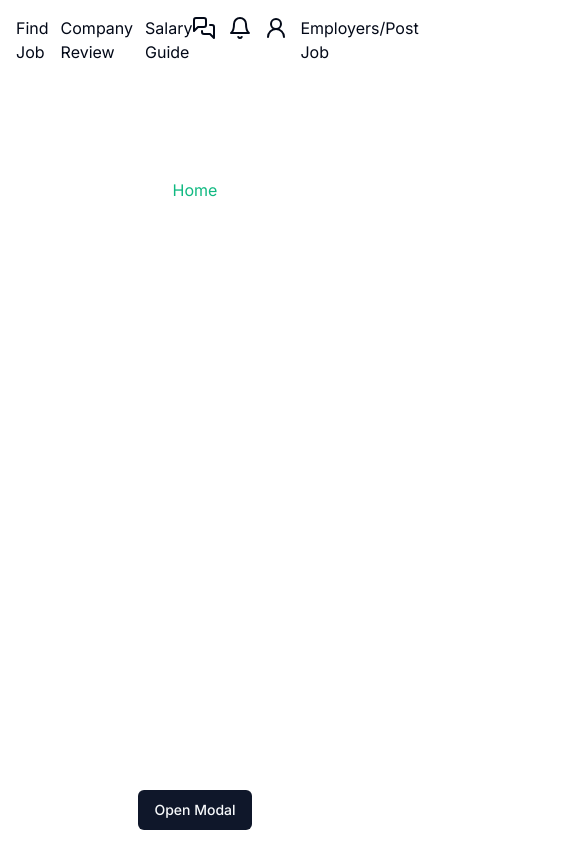
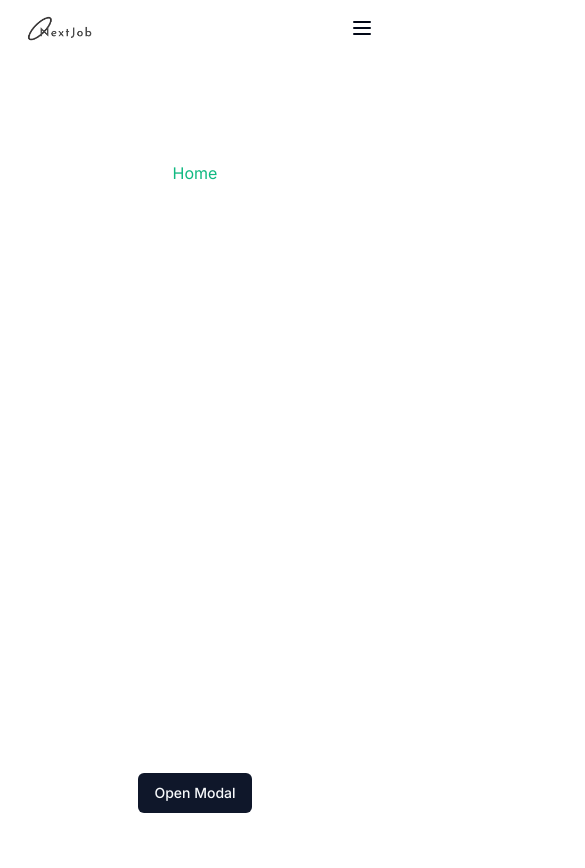
Before and after one commit to samcasmmm/next-news2.0, a Next.js app: page / in a window 390 px wide. Shown: the top 868 px of the page, 585 px wide, since content can reach past the window. Built offline with nearby package versions, Linux system fonts and the light colour scheme.

Commit message:
added navbar

```diff
--- a/src/components/Navbar.tsx
+++ b/src/components/Navbar.tsx
@@ -1,7 +1,7 @@
 'use client';
-import React, { ReactElement, ReactNode } from 'react';
+import React, { ReactElement, ReactNode, useState, useCallback } from 'react';
 import Image from 'next/image';
-import { MessagesSquare, Bell, User2 } from 'lucide-react';
+import { MessagesSquare, Bell, User2, X, Menu } from 'lucide-react';
 import Link from 'next/link';
 
 type Props = {};
@@ -13,7 +13,7 @@ interface HoverableProps {
 
 const Hoverable = ({ children, path, underLine }: HoverableProps) => {
   return (
-    <li className='group cursor-pointer hover:text-blue-600 transition ease-in-out duration-200'>
+    <li className='group cursor-pointer hover:text-blue-600 transition ease-in-out duration-200 font-medium'>
       <Link href={path}>
         {children}
         {underLine && (
@@ -49,9 +49,15 @@ let rightLinks = [
 ];
 
 const Navbar = (props: Props) => {
+  const [toggleNavbar, setToggleNavbar] = useState<Boolean>(false);
+
+  const toggleNavbarFn = useCallback(() => {
+    setToggleNavbar(!toggleNavbar);
+  }, [toggleNavbar]);
+
   return (
-    <div className='flex flex-row p-4'>
-      <div className='flex-1'>
+    <div className='flex flex-row p-4 justify-between'>
+      <div className='md:flex-[0.7] lg:flex-1'>
         <Image
           src={'/images/twitter_header_photo_1.png'}
           alt='Logo'
@@ -59,8 +65,8 @@ const Navbar = (props: Props) => {
           height={100}
         />
       </div>
-      <div className='flex-1'>
-        <ul className='flex flex-row gap-3 '>
+      <div className='flex-1 lg:block hidden'>
+        <ul className='flex flex-row gap-3 items-center justify-center'>
           {middleLinks.map((link, index) => (
             <Hoverable path={link.path} key={index} underLine={link.underLine}>
               {link.label}
@@ -68,7 +74,7 @@ const Navbar = (props: Props) => {
           ))}
         </ul>
       </div>
-      <div className='flex-1'>
+      <div className='flex-1 lg:block hidden '>
         <ul className='flex flex-row justify-end gap-3 mr-4'>
           {rightLinks.map((link, index) => (
             <Hoverable key={index} path={link.path} underLine={link.underLine}>
@@ -77,6 +83,30 @@ const Navbar = (props: Props) => {
           ))}
         </ul>
       </div>
+
+      {/* mobile view */}
+      <div className='flex lg:hidden z-10' onClick={toggleNavbarFn}>
+        {toggleNavbar ? <X /> : <Menu />}
+      </div>
+      <div
+        className={`flex flex-col items-center justify-center lg:hidden absolute bg-red-600 h-screen w-[40%] top-0 ${
+          toggleNavbar ? 'right-0' : 'right-[-100%]'
+        } transition-all duration-200 ease-in-out`}
+      >
+        <div className='flex-1 flex items-center justify-center '>
+          <ul className='flex flex-col gap-3 items-center justify-center'>
+            {middleLinks.map((link, index) => (
+              <Hoverable
+                path={link.path}
+                key={index}
+                underLine={link.underLine}
+              >
+                {link.label}
+              </Hoverable>
+            ))}
+          </ul>
+        </div>
+      </div>
     </div>
   );
 };
```
